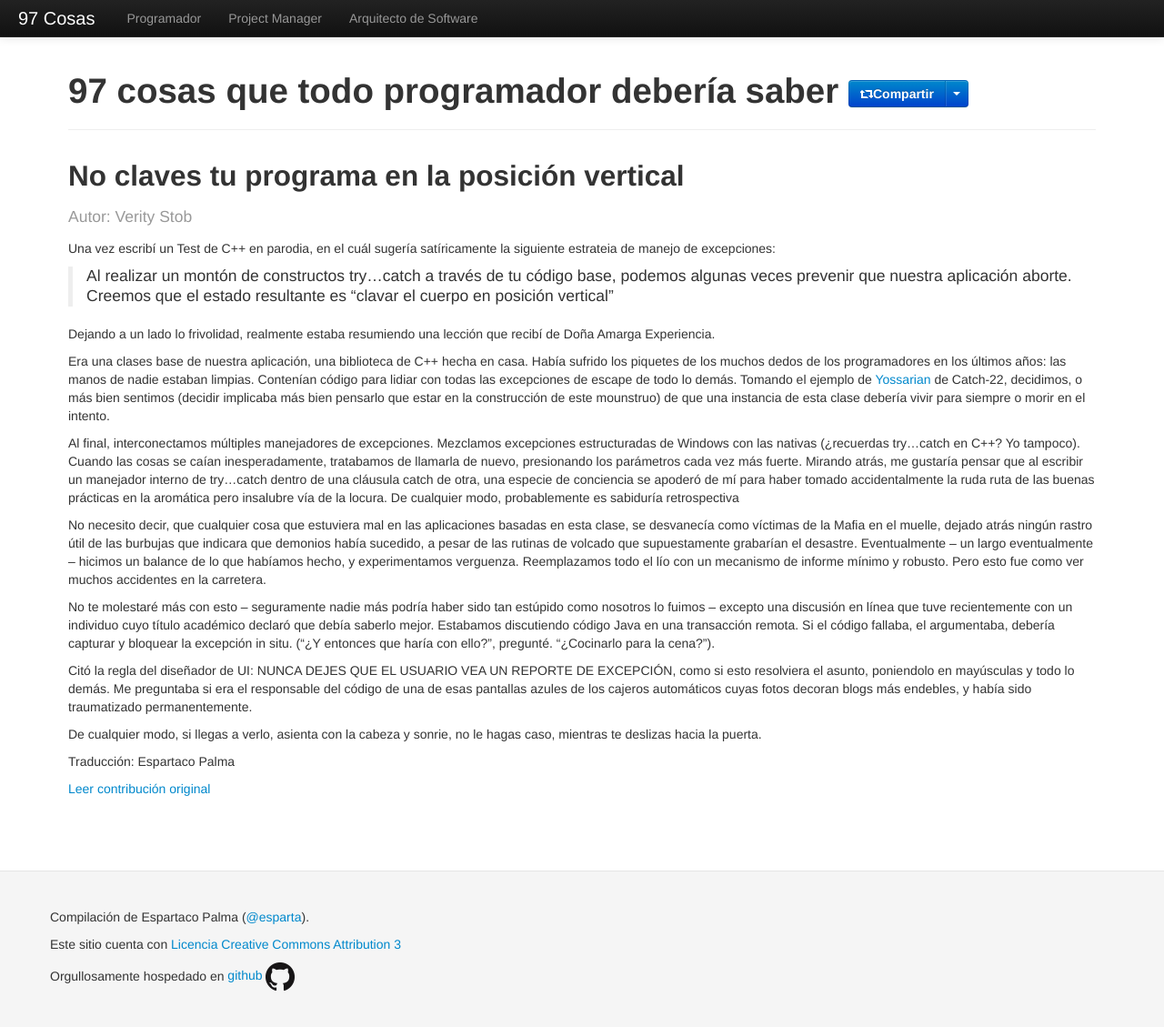
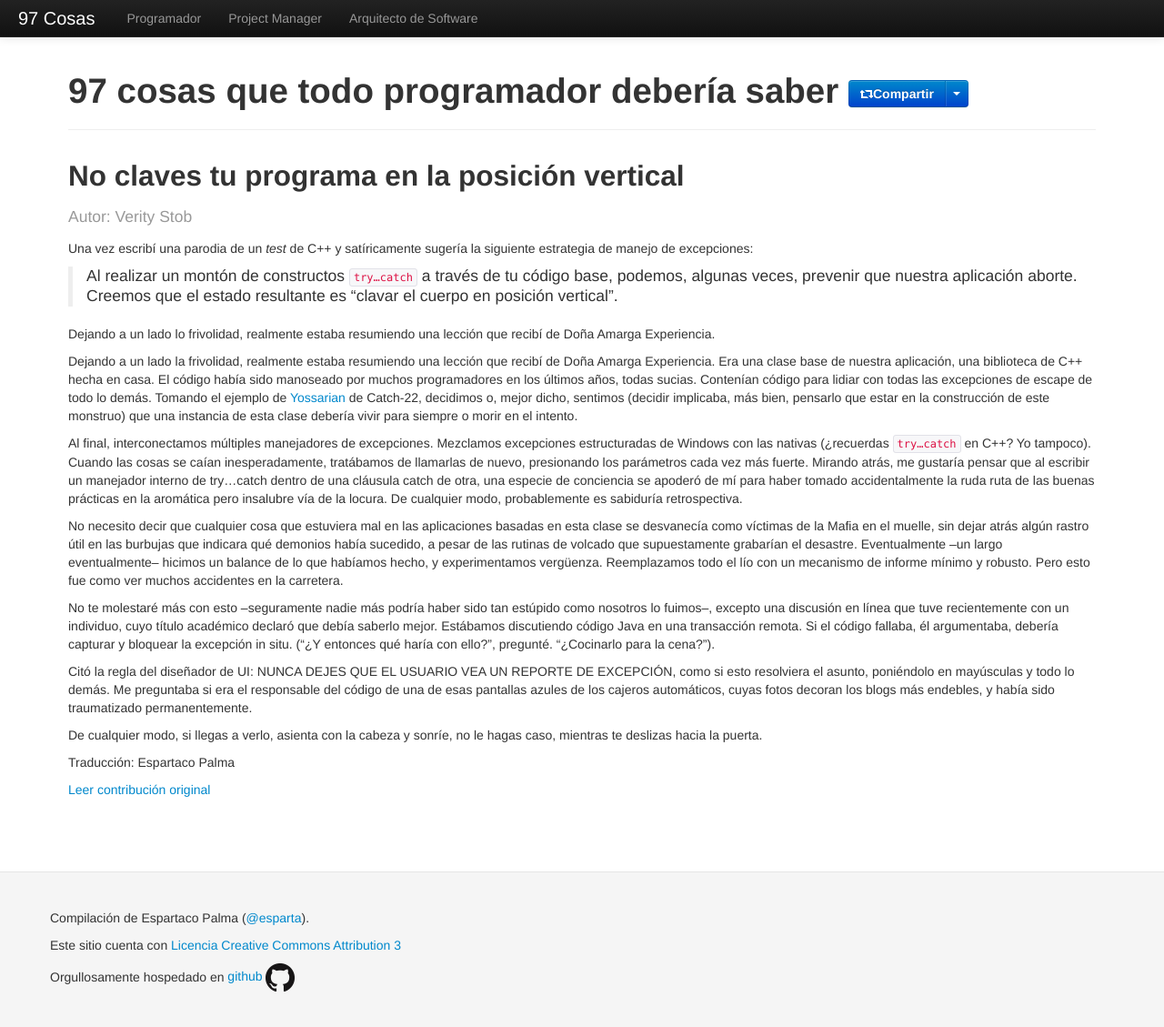
Before and after one commit to esparta/97cosas, a Jekyll site: the page built from programador/no-claves-programa.md, in a window 1280 px wide and 1131 px high. Shown: the whole window at 91% size. Built offline with Jekyll 4.4.1, drawn with Linux system fonts in a browser that asks for light colours; comment, search, counter and statistics services are not loaded.

Commit message:
Spelling corrections on no-claves-programa

```diff
--- a/programador/no-claves-programa.md
+++ b/programador/no-claves-programa.md
@@ -7,63 +7,64 @@ translator: Espartaco Palma
 original: http://programmer.97things.oreilly.com/wiki/index.php/Don%27t_Nail_Your_Program_into_the_Upright_Position
 ---
 
-Una vez escribí un Test de C++ en parodia, en el cuál sugería
-satíricamente la siguiente estrateia de manejo de excepciones:
+Una vez escribí una parodia de un _test_ de C++ y satíricamente sugería
+la siguiente estrategia de manejo de excepciones:
 
-> Al realizar un montón de constructos try...catch a través de tu código
-base, podemos algunas veces prevenir que nuestra aplicación aborte.
-Creemos que el estado resultante es "clavar el cuerpo en posición
-vertical"
+> Al realizar un montón de constructos `try…catch` a través de tu código
+base, podemos, algunas veces, prevenir que nuestra aplicación aborte.
+Creemos que el estado resultante es “clavar el cuerpo en posición
+vertical”.
 
 Dejando a un lado lo frivolidad, realmente estaba resumiendo una lección
 que recibí de Doña Amarga Experiencia.
 
-Era una clases base de nuestra aplicación, una biblioteca de C++ hecha
-en casa. Había sufrido los piquetes de los muchos dedos de los
-programadores en los últimos años: las manos de nadie estaban limpias.
+Dejando a un lado la frivolidad, realmente estaba resumiendo una lección
+que recibí de Doña Amarga Experiencia. Era una clase base de nuestra
+aplicación, una biblioteca de C++ hecha en casa. El código había sido
+manoseado por muchos programadores en los últimos años, todas sucias.
 Contenían código para lidiar con todas las excepciones de escape de todo
-lo demás. Tomando el ejemplo de [Yossarian][1] de Catch-22, decidimos, o
-más bien sentimos (decidir implicaba más bien pensarlo que estar en la
-construcción de este mounstruo) de que una instancia de esta clase
+lo demás. Tomando el ejemplo de [Yossarian][1] de Catch-22, decidimos o,
+mejor dicho, sentimos (decidir implicaba, más bien, pensarlo que estar
+en la construcción de este monstruo) que una instancia de esta clase
 debería vivir para siempre o morir en el intento.
 
 Al final, interconectamos múltiples manejadores de excepciones.
 Mezclamos excepciones estructuradas de Windows con las nativas
-(¿recuerdas try...catch en C++? Yo tampoco). Cuando las cosas se caían
-inesperadamente, tratabamos de llamarla de nuevo, presionando los
+(¿recuerdas `try…catch` en C++? Yo tampoco). Cuando las cosas se caían
+inesperadamente, tratábamos de llamarlas de nuevo, presionando los
 parámetros cada vez más fuerte. Mirando atrás, me gustaría pensar que al
-escribir un manejador interno de try...catch dentro de una cláusula
-catch de otra, una especie de conciencia se apoderó de mí para haber
-tomado accidentalmente la ruda ruta de las buenas prácticas en la
-aromática pero insalubre vía de la locura. De cualquier modo,
-probablemente es sabiduría retrospectiva
+escribir un manejador interno de try…catch dentro de una cláusula catch
+de otra, una especie de conciencia se apoderó de mí para haber tomado
+accidentalmente la ruda ruta de las buenas prácticas en la aromática
+pero insalubre vía de la locura. De cualquier modo, probablemente es
+sabiduría retrospectiva.
 
-No necesito decir, que cualquier cosa que estuviera mal en las
-aplicaciones basadas en esta clase, se desvanecía como víctimas de la
-Mafia en el muelle, dejado atrás ningún rastro útil de las burbujas que
-indicara que demonios había sucedido, a pesar de las rutinas de volcado
-que supuestamente grabarían el desastre. Eventualmente -- un largo
-eventualmente -- hicimos un balance de lo que habíamos hecho, y
-experimentamos verguenza. Reemplazamos todo el lío con un mecanismo de
+No necesito decir que cualquier cosa que estuviera mal en las
+aplicaciones basadas en esta clase se desvanecía como víctimas de la
+Mafia en el muelle, sin dejar atrás algún rastro útil en las burbujas
+que indicara qué demonios había sucedido, a pesar de las rutinas de
+volcado que supuestamente grabarían el desastre. Eventualmente –un largo
+eventualmente– hicimos un balance de lo que habíamos hecho, y
+experimentamos vergüenza. Reemplazamos todo el lío con un mecanismo de
 informe mínimo y robusto. Pero esto fue como ver muchos accidentes en la
 carretera.
 
-No te molestaré más con esto -- seguramente nadie más podría haber sido
-tan estúpido como nosotros lo fuimos -- excepto una discusión en línea
-que tuve recientemente con un individuo cuyo título académico declaró
-que debía saberlo mejor. Estabamos discutiendo código Java en una
-transacción remota. Si el código fallaba, el argumentaba, debería
-capturar y bloquear la excepción in situ. ("¿Y entonces que haría con
-ello?", pregunté. "¿Cocinarlo para la cena?").
+No te molestaré más con esto –seguramente nadie más podría haber sido
+tan estúpido como nosotros lo fuimos–, excepto una discusión en línea
+que tuve recientemente con un individuo, cuyo título académico declaró
+que debía saberlo mejor. Estábamos discutiendo código Java en una
+transacción remota. Si el código fallaba, él argumentaba, debería
+capturar y bloquear la excepción in situ. (“¿Y entonces qué haría con
+ello?”, pregunté. “¿Cocinarlo para la cena?”).
 
 Citó la regla del diseñador de UI: NUNCA DEJES QUE EL USUARIO VEA UN
-REPORTE DE EXCEPCIÓN, como si esto resolviera el asunto, poniendolo en
+REPORTE DE EXCEPCIÓN, como si esto resolviera el asunto, poniéndolo en
 mayúsculas y todo lo demás. Me preguntaba si era el responsable del
-código de una de esas pantallas azules de los cajeros automáticos cuyas
-fotos decoran blogs más endebles, y había sido traumatizado
+código de una de esas pantallas azules de los cajeros automáticos, cuyas
+fotos decoran los blogs más endebles, y había sido traumatizado
 permanentemente.
 
-De cualquier modo, si llegas a verlo, asienta con la cabeza y sonrie, no
+De cualquier modo, si llegas a verlo, asienta con la cabeza y sonríe, no
 le hagas caso, mientras te deslizas hacia la puerta.
 
 
```
